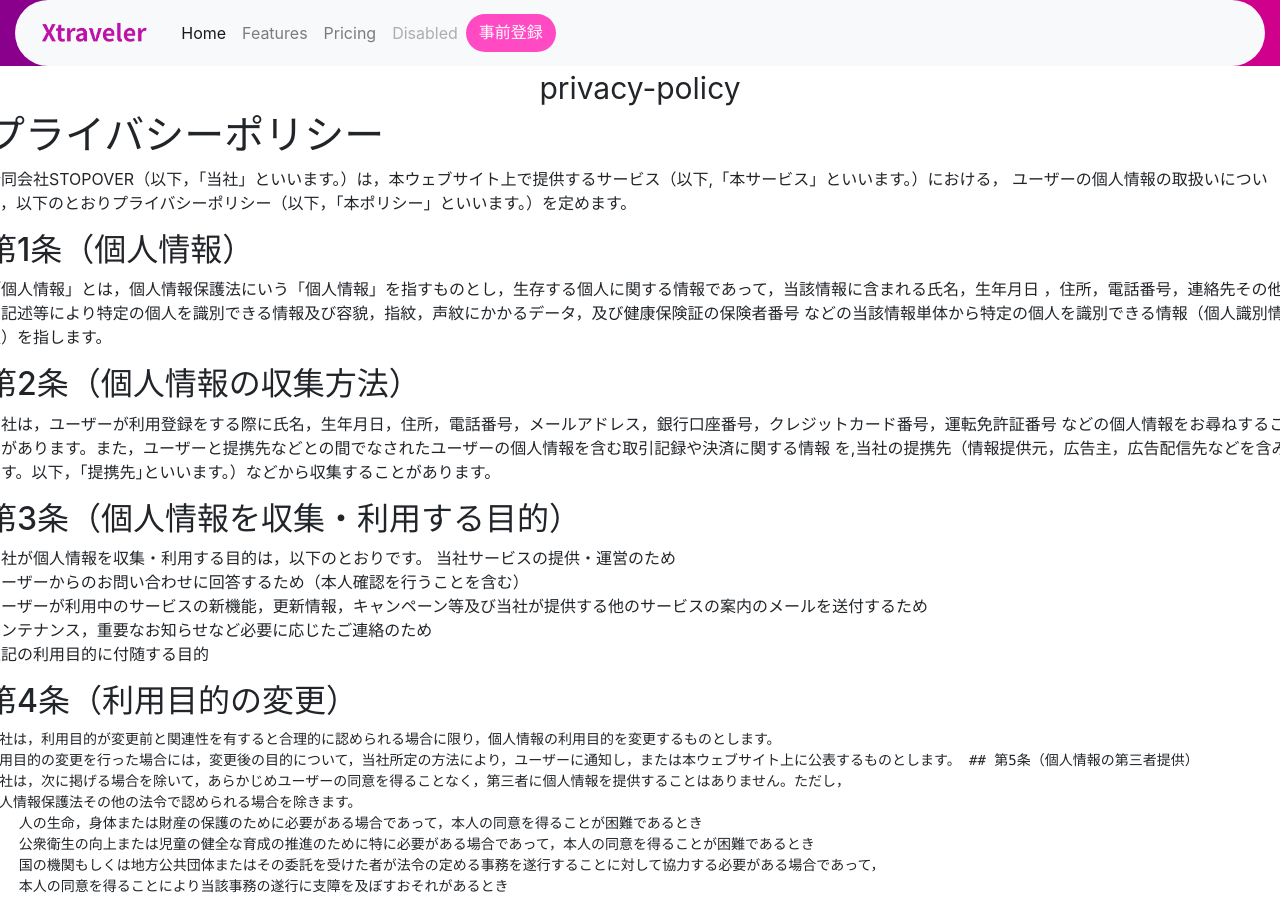
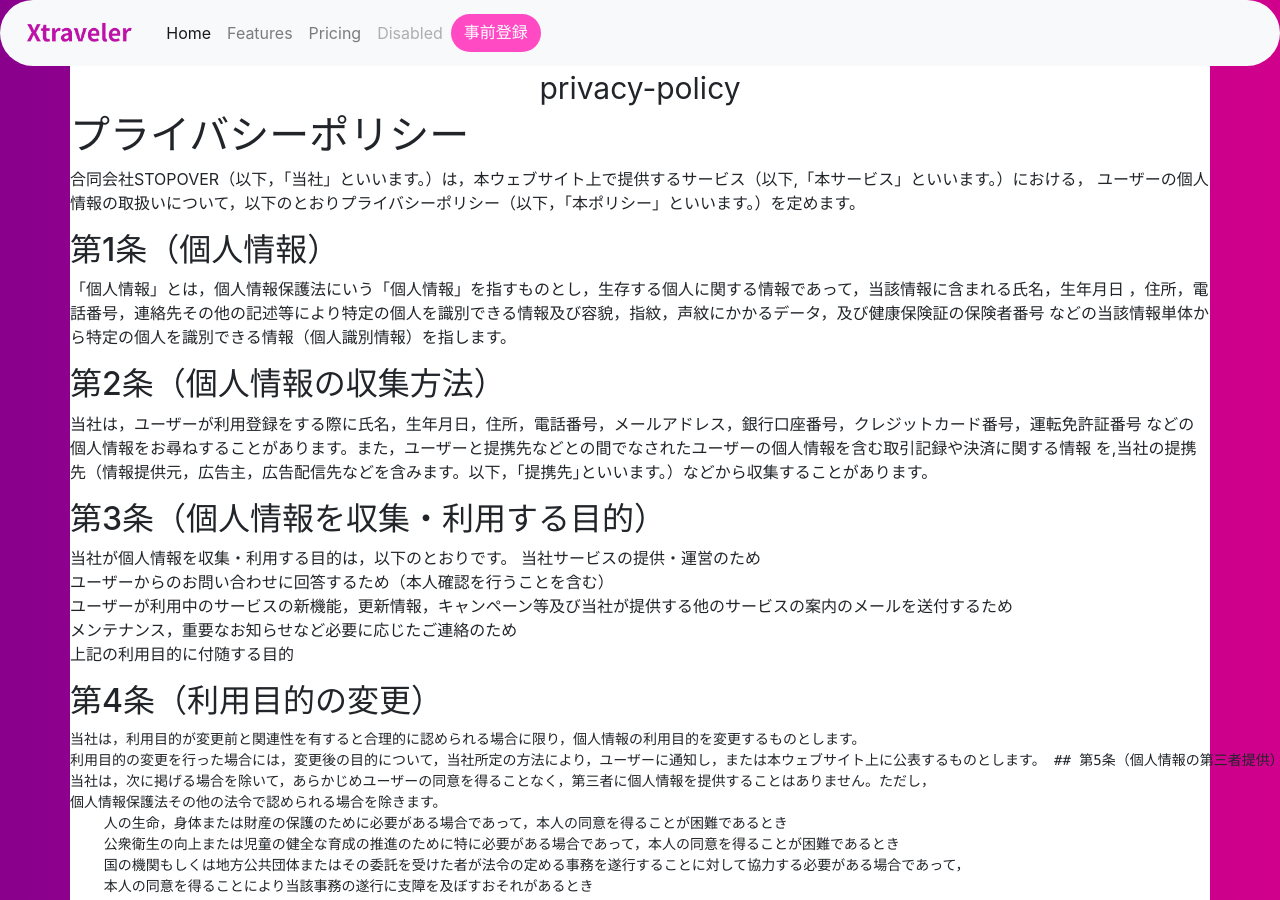
Before and after one commit to Xtraveler/LP, a Jekyll site: the page built from _posts/2021-01-20-privacypolicy.markdown, in a window 1280 px wide and 900 px high. Built offline with Jekyll 4.4.1, drawn with Linux system fonts in a browser that asks for light colours.

Commit message:
Update post.html

```diff
--- a/_layouts/post.html
+++ b/_layouts/post.html
@@ -5,7 +5,7 @@
   <meta charset="utf-8">
   <title>{{ page.title }}</title>
   {% include head.html %}
-  <style media="screen">
+  <style>
   body {
     background-image: linear-gradient(-90deg, #D0008C, #89008D);
   }
@@ -13,11 +13,10 @@
 </head>
 
 <body>
-  <div class="container-fluid">
+
     {% include header.html %}
 
-  </div>
-  <div class="contaier" style="background-color:white;">
+  <div class="container" style="background-color:white;">
     <div class="row">
       <p class="p-title center">{{ page.title }}</p>
 
```
